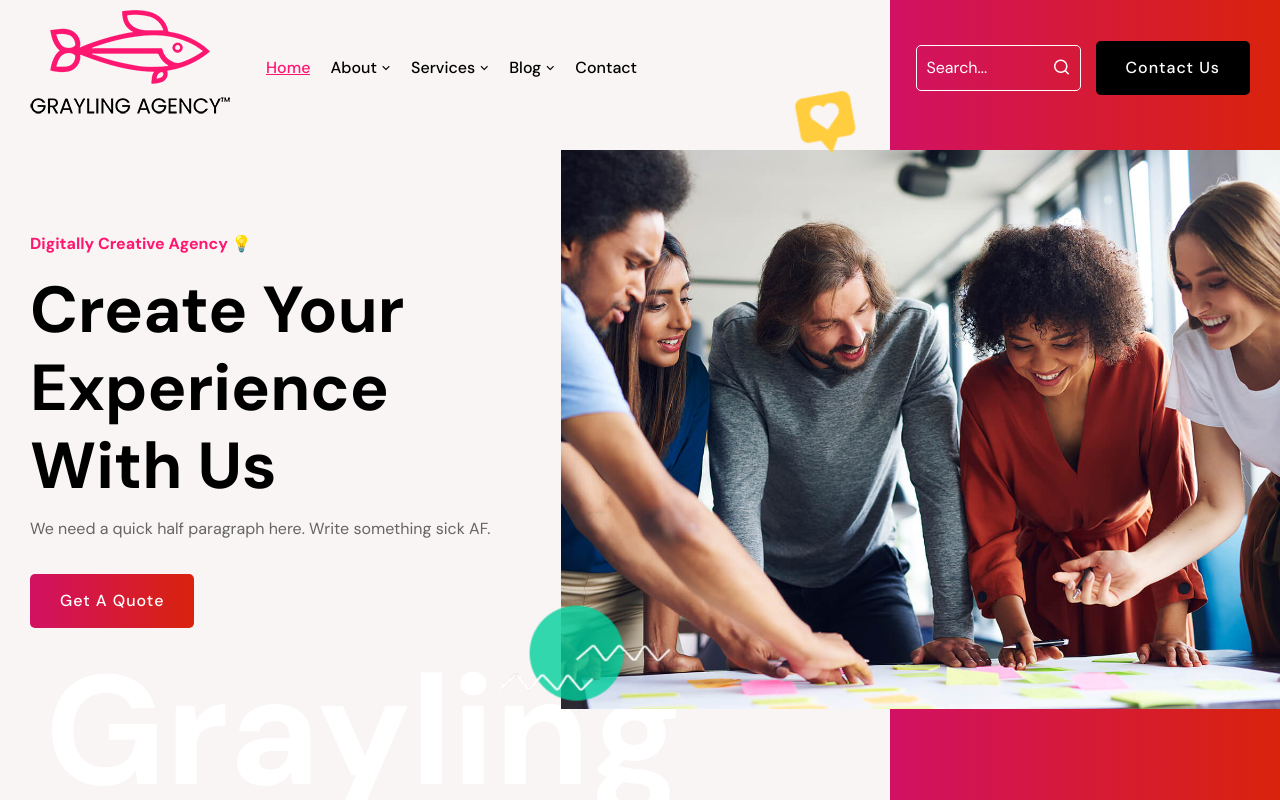
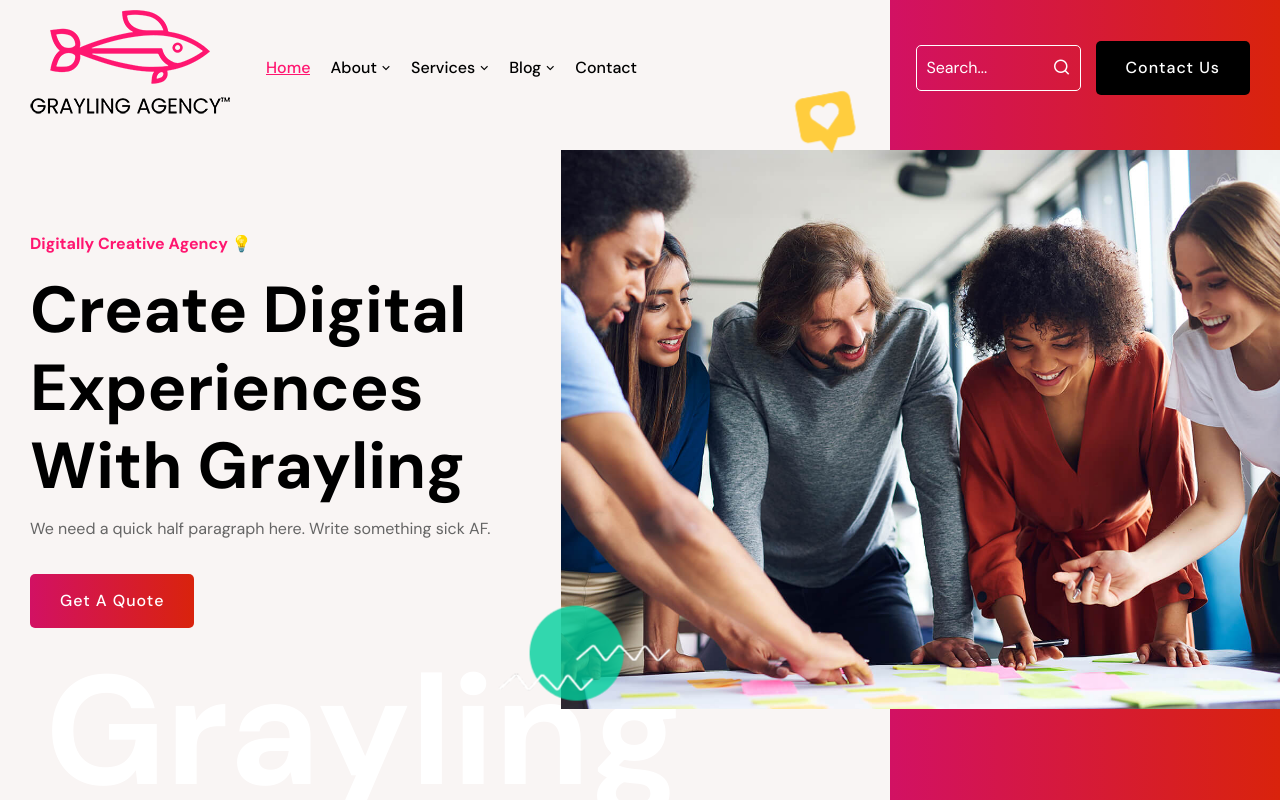
Before and after one commit to joecore44/grayling-front-end, a Next.js app: page / in a window 1280 px wide. Shown: the top 800 px of the page. Built offline with nearby package versions, Linux system fonts and the light colour scheme.

Commit message:
updated MainBanner component

```diff
--- a/components/HomePageDemo1/MainBanner.js
+++ b/components/HomePageDemo1/MainBanner.js
@@ -18,7 +18,7 @@ const MainBanner = () => {
             >
               <div className="main-banner-content">
                 <span>Digitally Creative Agency 💡</span>
-                <h1>Create Your Experience With Us</h1>
+                <h1>Create Digital Experiences With Grayling</h1>
                 <p>
                   We need a quick half paragraph here. Write something sick AF.
                 </p>
```
Also changed, not shown: 197 other files (tests, documents, lock files or other folders).
